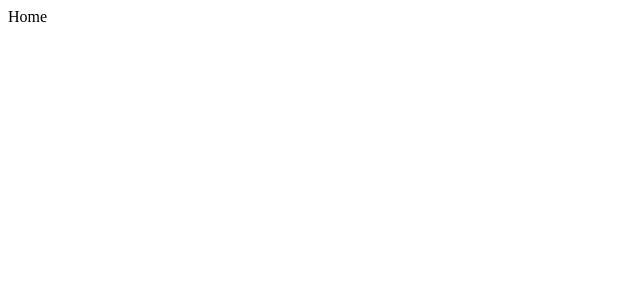
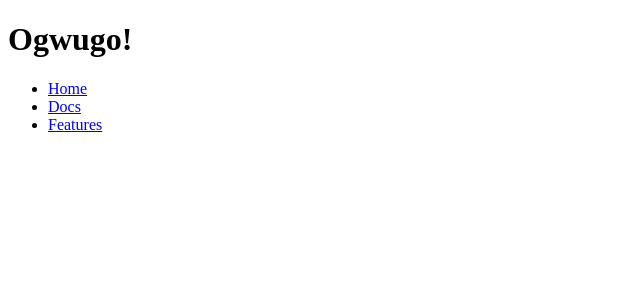
Before and after one commit to NorVirae/ogcloud, a React (Create React App) app: page / in a window 1280 px wide. Shown: the top 300 px of the page, without its empty margins (0-640 px from the left). Built offline with nearby package versions, Linux system fonts and the light colour scheme.

Commit message:
just added the component of the Navbar

```diff
--- a/src/pages/Home.js
+++ b/src/pages/Home.js
@@ -2,7 +2,24 @@ import {Link} from 'react-router-dom';
 
 
 const Home = (props) => {
-    return <div>Home</div>
+    return (<>
+        <div className="navbar">
+            <div className="container flex">
+            <h1>Ogwugo!</h1>
+            <nav>
+                <ul>
+                    <li><Link to="/">Home</Link></li>
+                    <li><Link to="/">Docs</Link></li>
+                    <li><Link to="/">Features</Link></li>
+
+                </ul>
+            </nav>
+            </div>
+        </div>
+
+
+
+    </>)
 }
 
 export default Home
```
